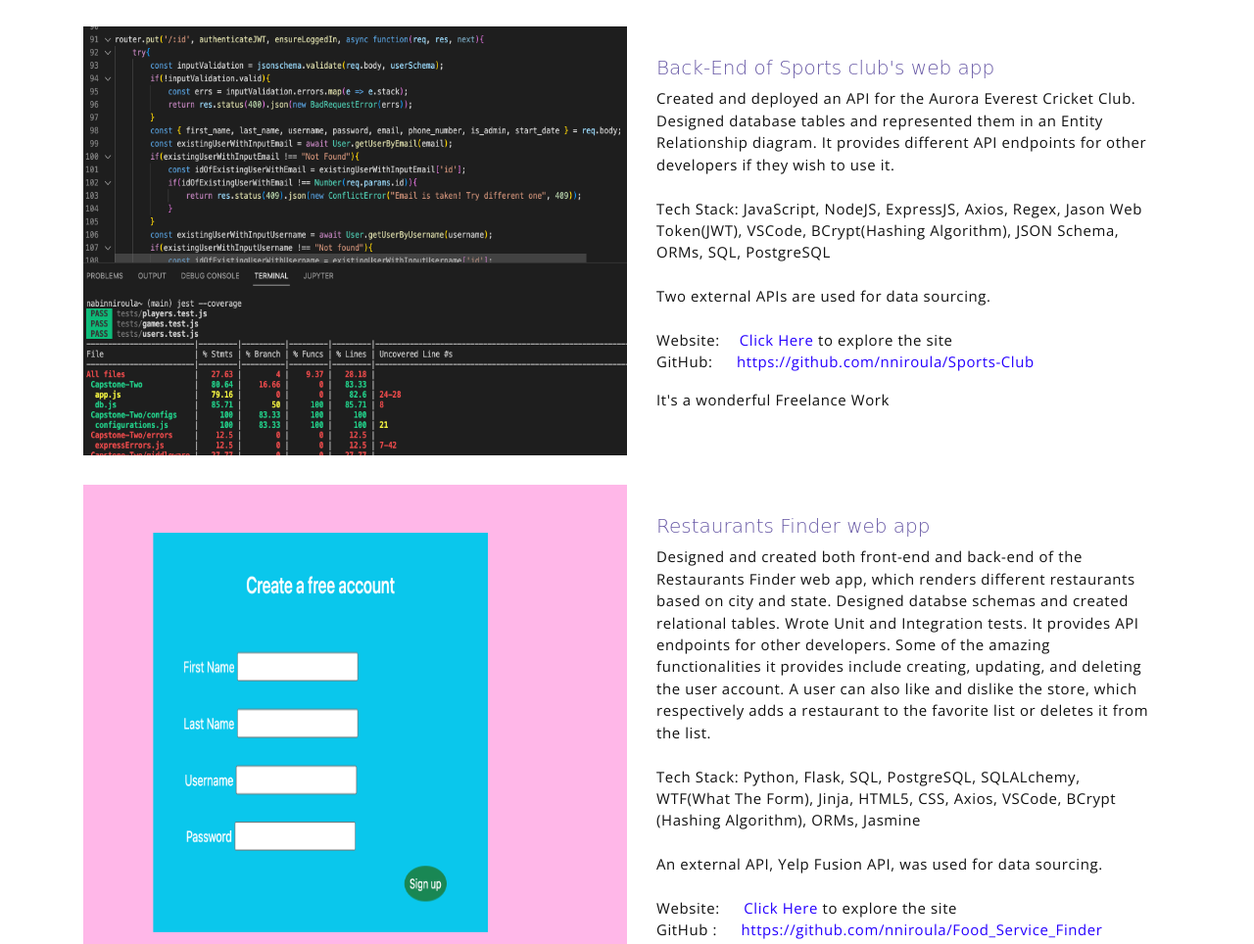
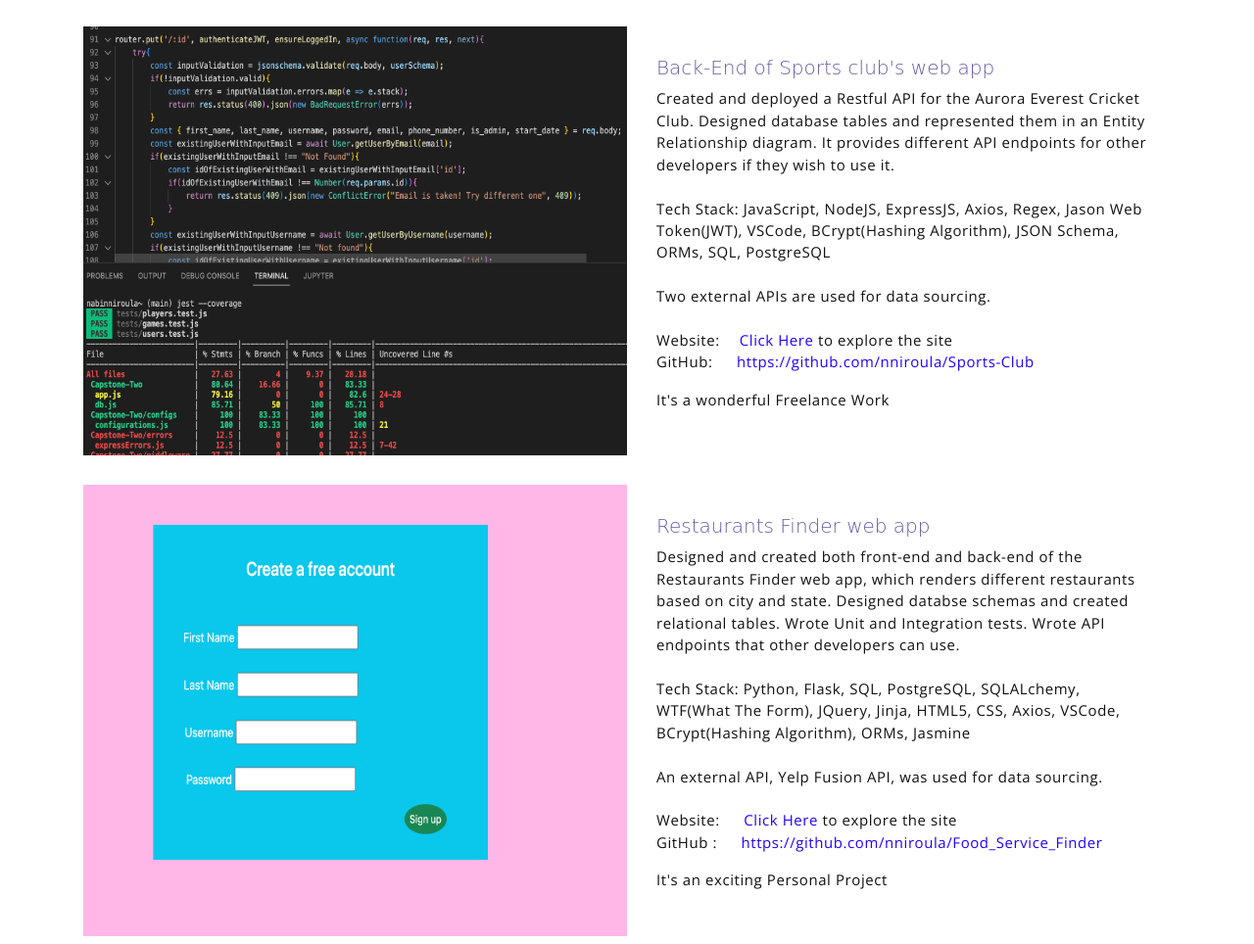
Before and after one commit to nniroula/Portfolio_Nabin, a plain HTML site: page index.html in a window 1280 px wide. Shown: the part 2065-3029 px from the top of the page at 98% size. Drawn offline with nearby package versions, Linux system fonts and the light colour scheme; a web font is replaced by a local one.

Commit message:
refactor the content

```diff
--- a/index.html
+++ b/index.html
@@ -121,7 +121,7 @@
                         <br>
                         <br>
                         While holding a fulltime survival job, I made a bold decision to pursue Graduate Studies in
-                        Computer Science and enroll in an intensive coding bootcamp.
+                        Computer Science and to enroll in an intensive coding bootcamp.
                         <br>
                         <br>
                         Now, I am close to getting my MS in Computer Science, I still hold a full-time survival job,
@@ -192,7 +192,7 @@
             <div class="blog-card-body">
                 <h5 class="blog-card-title">Back-End of Sports club's web app</h6>
                 <p>
-                    Created and deployed an API for the Aurora Everest Cricket Club.
+                    Created and deployed a Restful API for the Aurora Everest Cricket Club.
                     Designed database tables and represented them in an Entity Relationship diagram.
                     It provides different API endpoints for other developers if they wish to use it.
                     <br>
@@ -227,15 +227,11 @@
                 <p>
                     Designed and created both front-end and back-end of the Restaurants Finder web app, which renders
                     different restaurants based on city and state. Designed databse schemas and created relational
-                    tables. Wrote Unit and Integration tests. It provides API endpoints for other developers.
-                    Some of the amazing functionalities it provides
-                    include creating, updating, and deleting the user account. A user can also like and dislike
-                    the store, which respectively adds a restaurant to the favorite list or deletes it from the list.
-
+                    tables. Wrote Unit and Integration tests. Wrote API endpoints that other developers can use.
                     <br>
                     <br>
-                    Tech Stack: <b> Python, Flask, SQL, PostgreSQL, SQLALchemy, WTF(What The Form), Jinja, HTML5, CSS, Axios, VSCode, BCrypt
-                        (Hashing Algorithm), ORMs, Jasmine </b>
+                    Tech Stack: <b> Python, Flask, SQL, PostgreSQL, SQLALchemy, WTF(What The Form), JQuery, Jinja,
+                        HTML5, CSS, Axios, VSCode, BCrypt(Hashing Algorithm), ORMs, Jasmine </b>
                     <br>
                     <br>
                     An external API, Yelp Fusion API, was used for data sourcing.
@@ -523,11 +519,11 @@
                     </ul>
                 </div>
                 <div>
-                    <div class="experienceDates">Jan. 2022 - July 2022</div>
+                    <div class="experienceDates">April 2022 - July 2022</div>
                     <ul>
                         <span class="technicalSkill">Internship</span>
                         <br>
-                        It was an <b>Apprenticeship/Internship </b> through City and County of Arapahoe, Aurora, Colorado at Job Store Inc.
+                        An internship through the City and County of Arapahoe, Aurora, Colorado at Job Store Inc.
                         <div>
                             Tech Stack:<b> C#, .NET Entity Framework, ReactJS, VSCode, Visual Studio, HTML5, CSS, SQL, Postgres </b>
                         </div>
```
